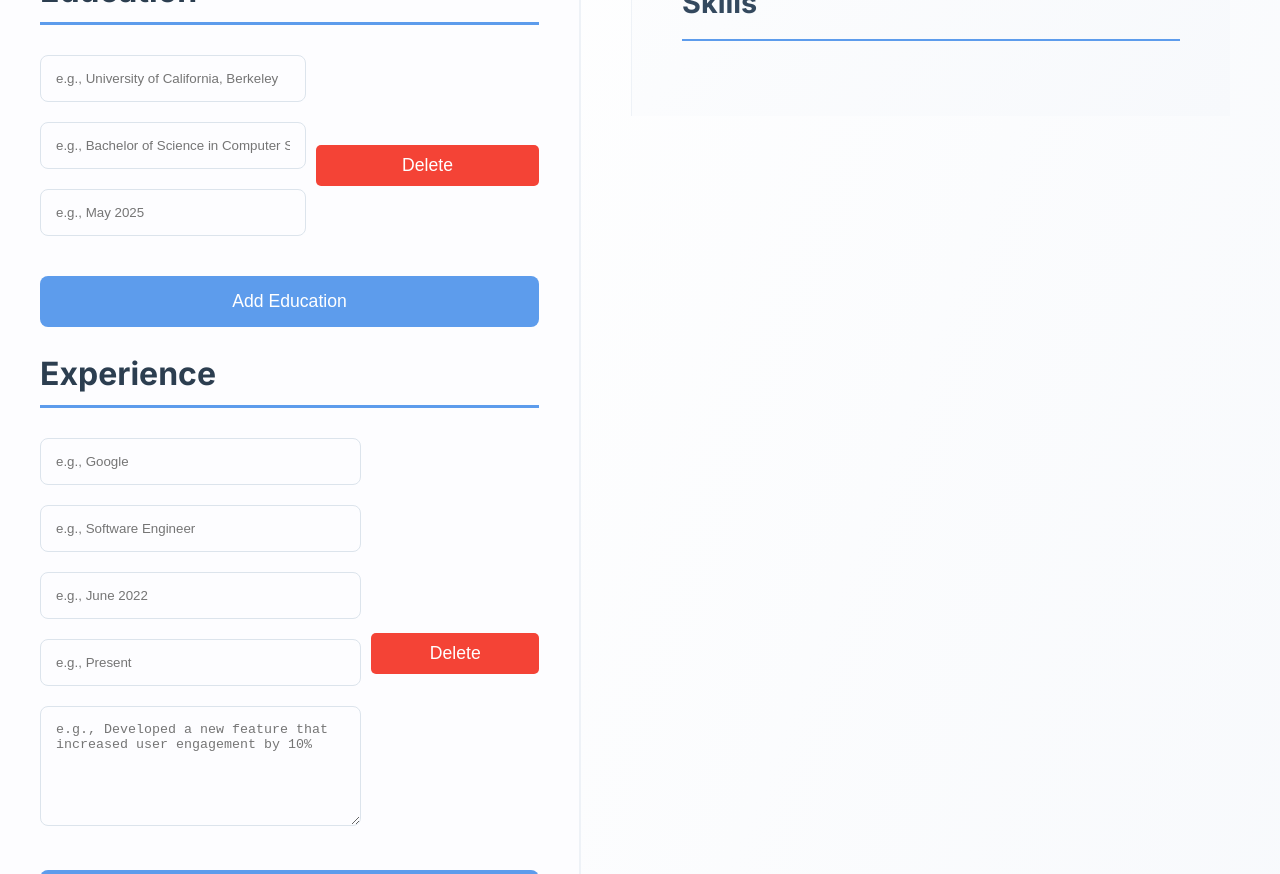
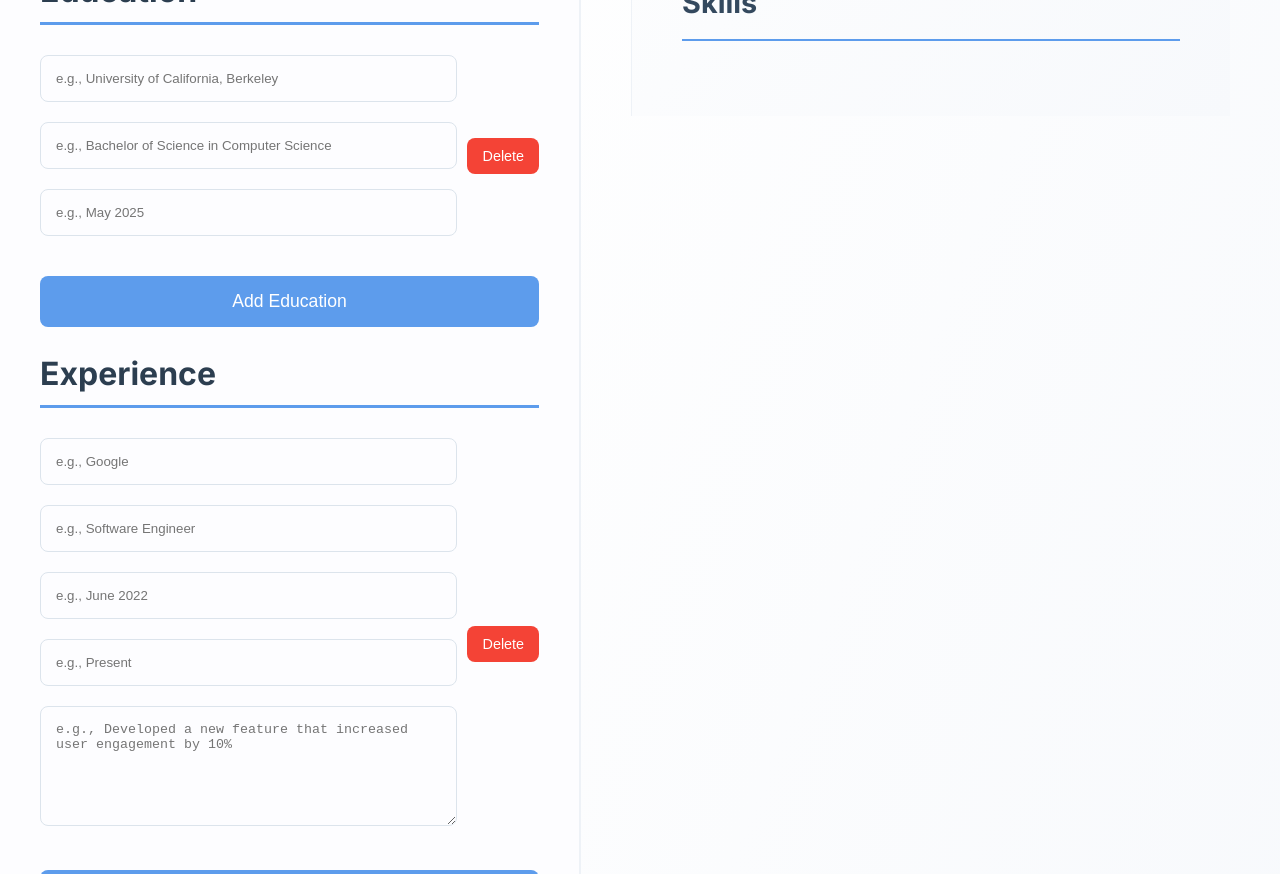
Before and after one commit to KingCrimson-tech/cvgen, a React (Vite) app: page / in a window 1280 px wide. Shown: the part 620-1494 px from the top of the page. Built offline with nearby package versions, Linux system fonts and the light colour scheme.

Commit message:
Fixed the delete button ui glitch

```diff
--- a/src/styles/Education.css
+++ b/src/styles/Education.css
@@ -13,7 +13,18 @@
   background-color: #f44336;
   color: white;
   border: none;
-  padding: 10px;
-  border-radius: 5px;
+  padding: 10px 15px;
+  border-radius: 8px;
   cursor: pointer;
+  font-size: 0.9em;
+  font-weight: 500;
+  transition: all 0.3s ease;
+  width: auto;
+  margin-top: 0;
 }
+
+.education-entry button:hover {
+  background-color: #d32f2f;
+  transform: translateY(-1px);
+  box-shadow: 0 2px 8px rgba(244, 67, 54, 0.3);
+}
--- a/src/styles/Experience.css
+++ b/src/styles/Experience.css
@@ -13,7 +13,18 @@
   background-color: #f44336;
   color: white;
   border: none;
-  padding: 10px;
-  border-radius: 5px;
+  padding: 10px 15px;
+  border-radius: 8px;
   cursor: pointer;
+  font-size: 0.9em;
+  font-weight: 500;
+  transition: all 0.3s ease;
+  width: auto;
+  margin-top: 0;
 }
+
+.experience-entry button:hover {
+  background-color: #d32f2f;
+  transform: translateY(-1px);
+  box-shadow: 0 2px 8px rgba(244, 67, 54, 0.3);
+}
```
